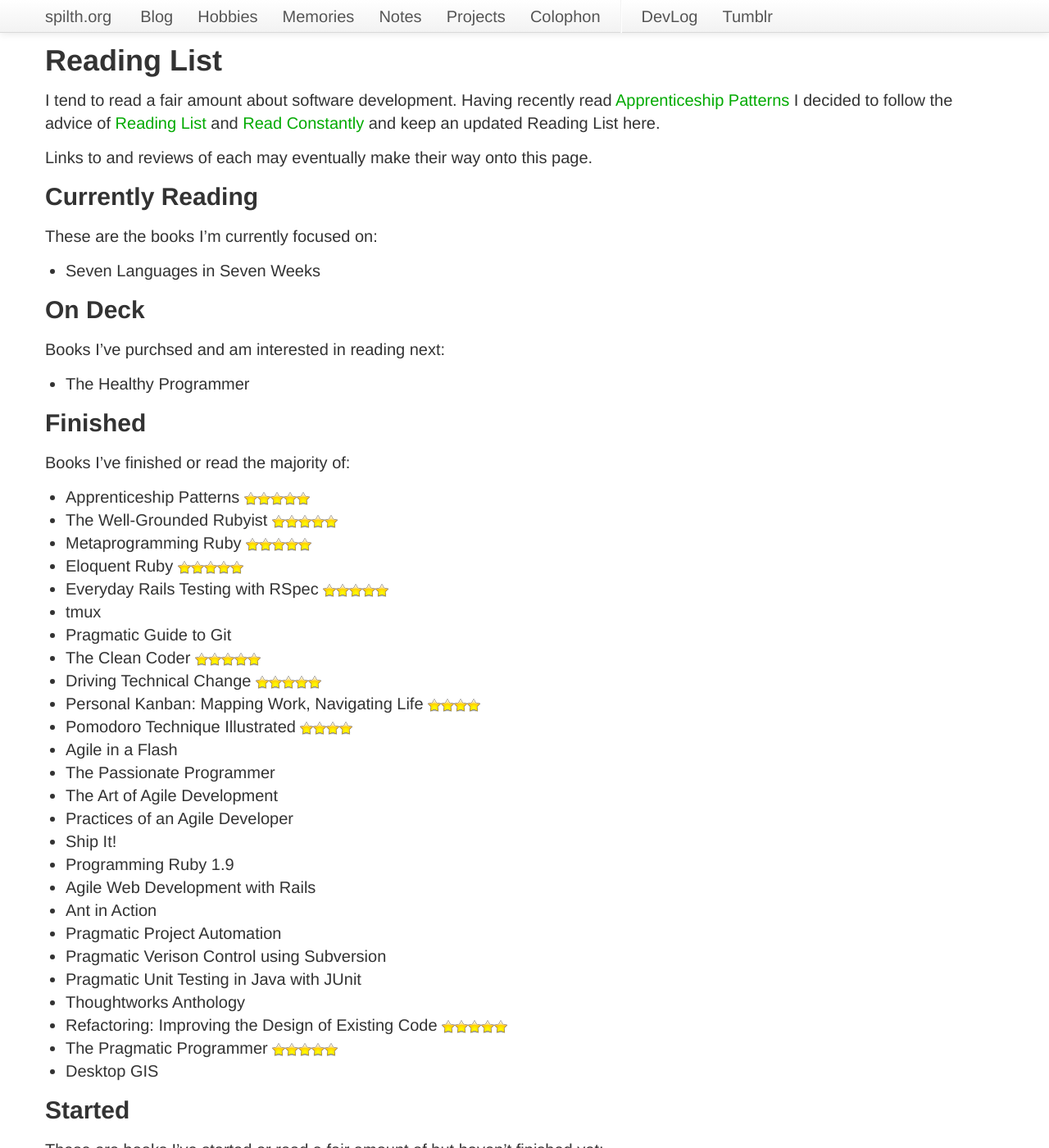
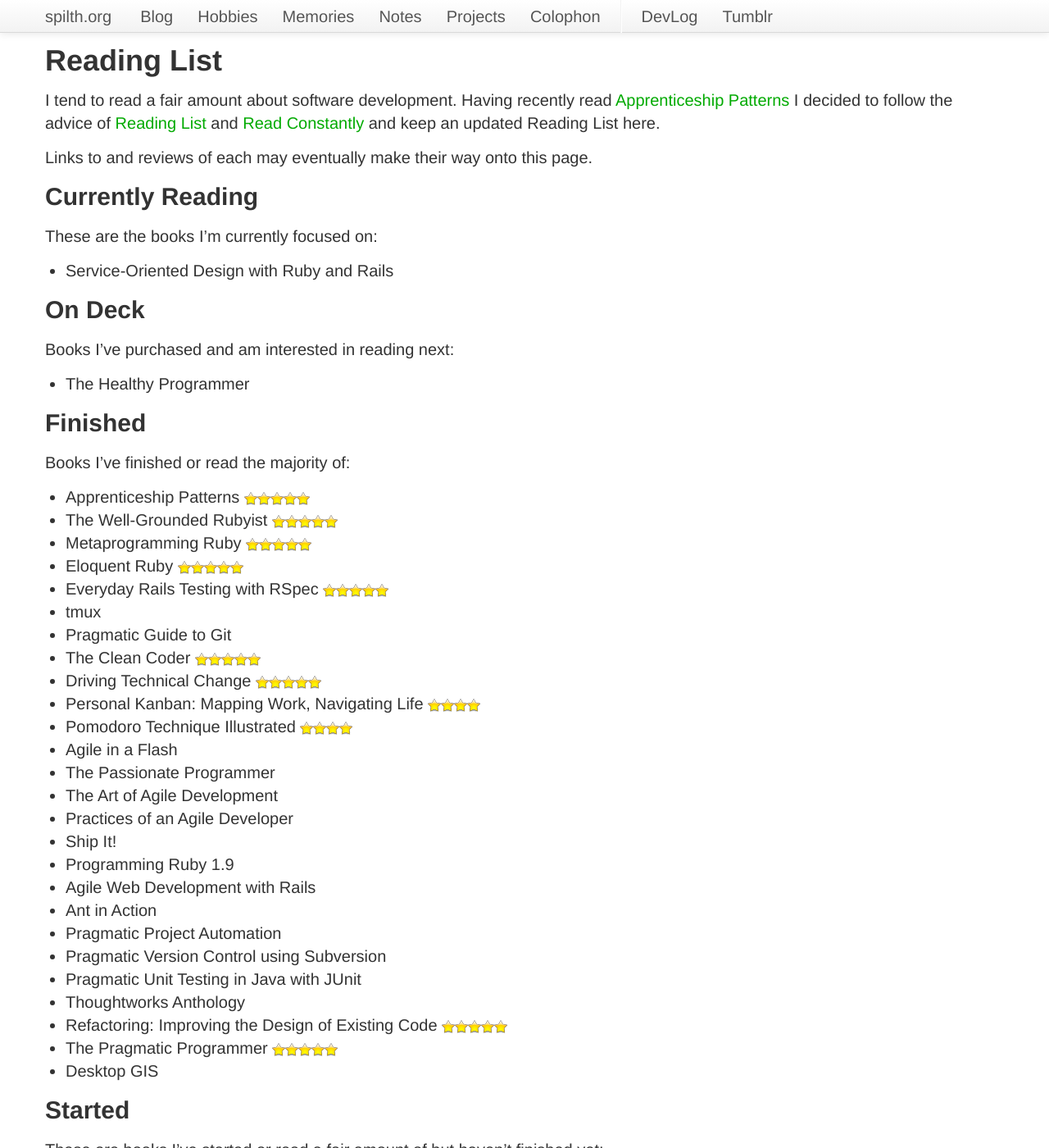
Before and after one commit to spilth/old.spilth.org, a Jekyll site: the page built from reading-list.md, in a window 1280 px wide and 1400 px high. Shown: the whole window at 82% size. Built offline with Jekyll 4.4.1, drawn with Linux system fonts in a browser that asks for light colours; some of the changed text lies outside the part shown.

Commit message:
Updates to my reading list

```diff
--- a/reading-list.md
+++ b/reading-list.md
@@ -11,11 +11,11 @@
 
 These are the books I'm currently focused on:
 
-- Seven Languages in Seven Weeks
+- Service-Oriented Design with Ruby and Rails
 
 ## On Deck
 
-Books I've purchsed and am interested in reading next:
+Books I've purchased and am interested in reading next:
 
 - The Healthy Programmer
 
@@ -43,7 +43,7 @@
 - Agile Web Development with Rails
 - Ant in Action
 - Pragmatic Project Automation
-- Pragmatic Verison Control using Subversion
+- Pragmatic Version Control using Subversion
 - Pragmatic Unit Testing in Java with JUnit
 - Thoughtworks Anthology
 - Refactoring: Improving the Design of Existing Code {% stars 5 %}
```
Also changed, not shown: other parts of reading-list.md (+2 -2 lines).
